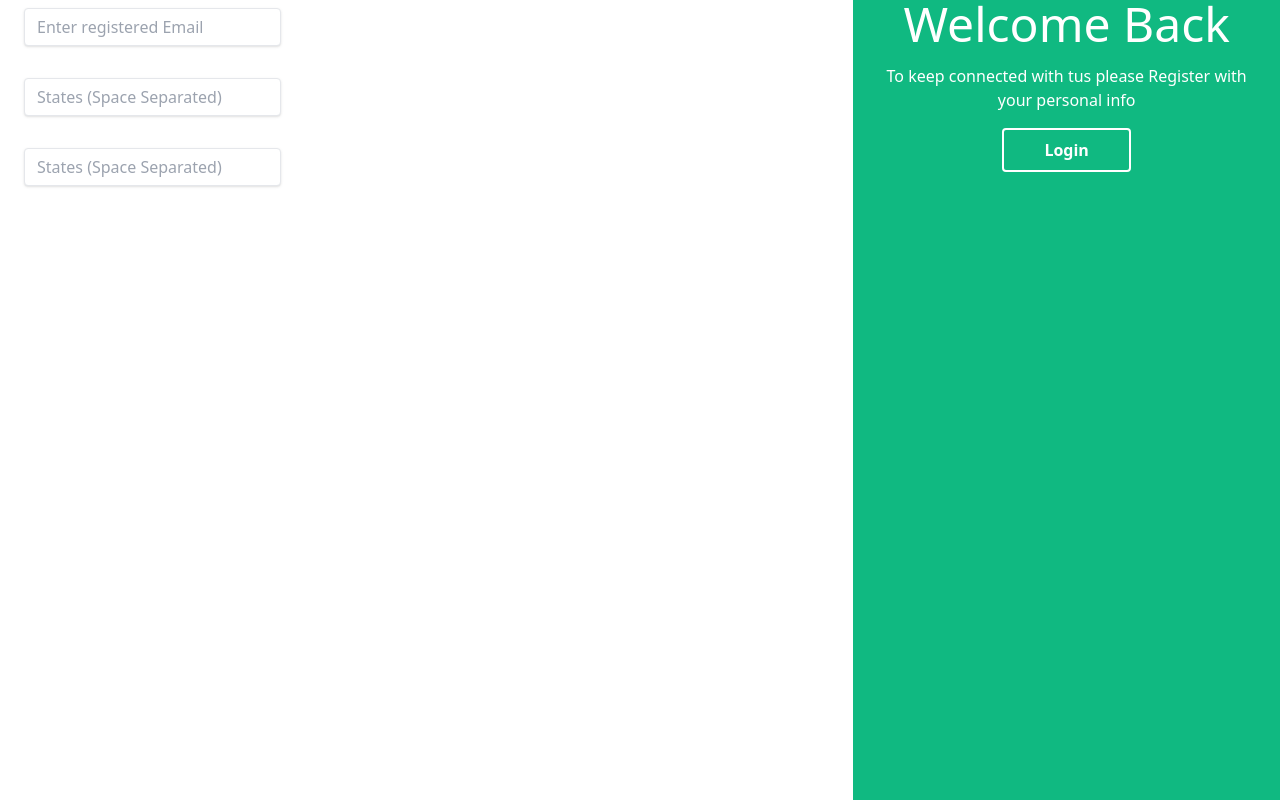
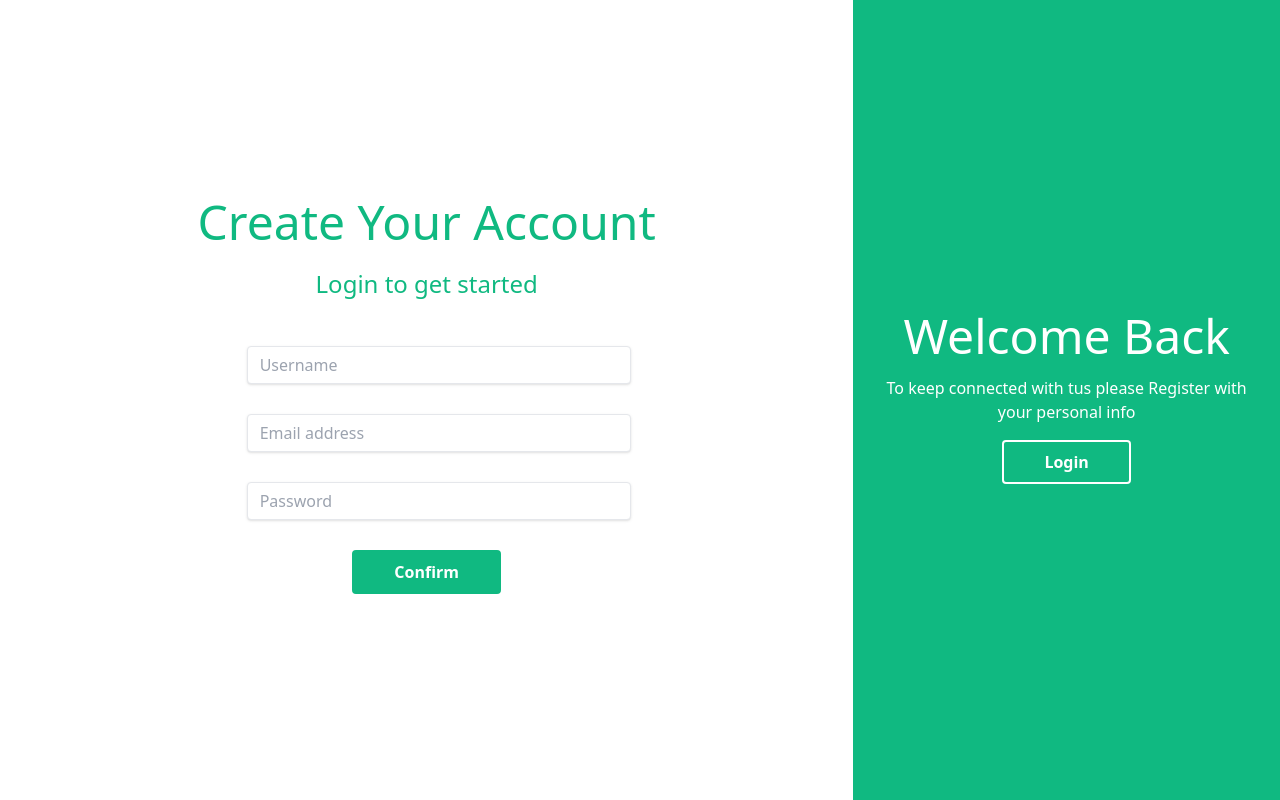
Before and after one commit to kulkarniishan/collaborative-code-editor, a React (Create React App) app in the folder Frontend/: page / in a window 1280 px wide. Both pictures are taken after a click on the button "Register". Built offline with nearby package versions, Linux system fonts and the light colour scheme.

Commit message:
FIX: Alligned the components in the center

```diff
--- a/Frontend/src/components/Auth/Auth.jsx
+++ b/Frontend/src/components/Auth/Auth.jsx
@@ -4,7 +4,7 @@ import LogIn from "./LogIn/logIn";
 
 
 const Transition = ({setLoginActive, set, name})=>(
-  <div className="container grid grid-rows-6 grid-flow-col content-center gap-4 px-5">
+  <div className="container grid grid-rows-3 grid-flow-col content-center gap-4 px-5 my-auto">
     <div className="text-5xl text-white text-center">Welcome Back</div>
     <p className="text-white text-center">To keep connected with tus please Register with your personal info</p>
     <div className="row-span mx-auto">
@@ -19,16 +19,16 @@ export default function Auth() {
   const [loginActive, setLoginActive] = useState(true);
   return (
     <div className="grid grid-cols-6 h-screen ">
-      <div className={`${loginActive? 'bg-emerald-500 col-span-2': 'bg-white col-span-4'}`}>
+      <div className={`${loginActive? 'bg-emerald-500 col-span-2': 'bg-white col-span-4'} flex`}>
         {loginActive ? (
-         <><Transition setLoginActive={setLoginActive} set={false} name={"Register"}/></>
+         <Transition setLoginActive={setLoginActive} set={false} name={"Register"}/>
         ) : (
           <Register />
         )}
       </div>
-      <div className={`${!loginActive? 'bg-emerald-500 col-span-2': 'bg-white col-span-4'}`}>
+      <div className={`${!loginActive? 'bg-emerald-500 col-span-2': 'bg-white col-span-4'} flex`}>
       {!loginActive ? (
-         <><Transition setLoginActive={setLoginActive} set={true} name={"Login"}/></>
+         <Transition setLoginActive={setLoginActive} set={true} name={"Login"}/>
         ) : (
           <LogIn />
           )}
--- a/Frontend/src/components/Auth/LogIn/logIn.jsx
+++ b/Frontend/src/components/Auth/LogIn/logIn.jsx
@@ -6,8 +6,8 @@ import { yupResolver } from "@hookform/resolvers/yup";
 import { useForm } from "react-hook-form";
 
 let schema = yup.object().shape({
-  email: yup.string().email().required(),
-  password: yup.string().min(6).required(),
+  userEmail: yup.string().email().required(),
+  userPassword: yup.string().min(6).required(),
 });
 
 function LogIn() {
@@ -20,36 +20,42 @@ function LogIn() {
   });
 
   return (
-    <div className="bg-transparent">
-      <div className="space-y-4">
+    <div className="container grid grid-rows-6 grid-flow-col content-center gap-4 px-5 my-auto">
+      <div className="row-span-1">
         <div className="text-5xl text-emerald-500 text-center">
           Welcome Back!
         </div>
+      </div>
+      <div className="row-span-1">
         <p className="text-emerald-500 text-2xl text-center">
           Login to get started
         </p>
-        <div className="row-span-1  py-2">
+      </div>
+      <div className="row-span-4">
+        <div className="container grid grid-rows-6 grid-flow-col content-center gap-2 my-auto">
+          <div className="row-span-2  py-2 mx-auto">
             <input
-            className="shadow appearance-none border rounded w-75 ml-6 py-2 px-3 text-gray-700 leading-tight focus:outline-none focus:shadow-outline"
+              className="shadow appearance-none border rounded w-96 ml-6 py-2 px-3 text-gray-700 leading-tight focus:outline-none focus:shadow-outline"
               id="userEmail"
               type="text"
-            placeholder="Enter registered Email"
+              placeholder="Registered Email address"
             />
           </div>
-        <div className="row-span-1 items-center py-2">
+          <div className="row-span-2 items-center py-2  mx-auto">
             <input
-            className="shadow appearance-none border rounded w-75 ml-6 py-2 px-3 text-gray-700 leading-tight focus:outline-none focus:shadow-outline"
-            id="password"
+              className="shadow appearance-none border rounded w-96 ml-6 py-2 px-3 text-gray-700 leading-tight focus:outline-none focus:shadow-outline"
+              id="userPassword"
               type="password"
-            placeholder="Enter your password"
+              placeholder="Password"
             />
           </div>
-        <div className="row-span-1 items-center py-2">
+          <div className="row-span-2 items-center py-2 mx-auto">
             <input
               className="bg-emerald-500 border-2 border-emerald-500 hover:bg-white hover:text-emerald-500 text-white font-bold py-2 px-10 rounded w-25"
               type="submit"
-            value="Submit"
+              value="Login"
             />
+          </div>
         </div>
       </div>
     </div>
--- a/Frontend/src/components/Auth/Register/register.jsx
+++ b/Frontend/src/components/Auth/Register/register.jsx
@@ -1,27 +1,60 @@
-import * as yup from 'yup'
-import { useEffect, useState } from 'react';
-import axios from 'axios';
-import { FaTimesCircle } from 'react-icons/fa'
-import { yupResolver } from '@hookform/resolvers/yup'
-import { useForm } from 'react-hook-form'
+import * as yup from "yup";
+import { useEffect, useState } from "react";
+import axios from "axios";
+import { FaTimesCircle } from "react-icons/fa";
+import { yupResolver } from "@hookform/resolvers/yup";
+import { useForm } from "react-hook-form";
 
 function Register() {
-
-    return (
-        <div className="bg-transparent">
-             <div className="space-y-4">
-                <div className="row-span-1  py-2">
-                    <input className="shadow appearance-none border rounded w-75 ml-6 py-2 px-3 text-gray-700 leading-tight focus:outline-none focus:shadow-outline" id="email" type="text" placeholder="Enter registered Email"  />
-                </div>
-                <div className="row-span-1 items-center py-2">
-                    <input className="shadow appearance-none border rounded w-75 ml-6 py-2 px-3 text-gray-700 leading-tight focus:outline-none focus:shadow-outline" id="password" type="password" placeholder="States (Space Separated)"  />
-                </div>
-                <div className="row-span-1 items-center py-2">
-                    <input className="shadow appearance-none border rounded w-75 ml-6 py-2 px-3 text-gray-700 leading-tight focus:outline-none focus:shadow-outline" id="password" type="password" placeholder="States (Space Separated)"  />
-                </div>
-             </div>
+  return (
+    <div className="container grid grid-rows-6 grid-flow-col content-center gap-4 px-5 my-auto">
+      <div className="row-span-1">
+        <div className="text-5xl text-emerald-500 text-center">
+          Create Your Account
         </div>
-    )
+      </div>
+      <div className="row-span-1">
+        <p className="text-emerald-500 text-2xl text-center">
+          Login to get started
+        </p>
+      </div>
+      <div className="row-span-4">
+        <div className="container grid grid-rows-4 grid-flow-col content-center gap-2 my-auto">
+          <div className="row-span-1  py-2 mx-auto">
+            <input
+              className="shadow appearance-none border rounded w-96 ml-6 py-2 px-3 text-gray-700 leading-tight focus:outline-none focus:shadow-outline"
+              id="registerName"
+              type="text"
+              placeholder="Username"
+            />
+          </div>
+          <div className="row-span-1 items-center py-2  mx-auto">
+            <input
+              className="shadow appearance-none border rounded w-96 ml-6 py-2 px-3 text-gray-700 leading-tight focus:outline-none focus:shadow-outline"
+              id="registerEmail"
+              type="email"
+              placeholder="Email address"
+            />
+          </div>
+          <div className="row-span-1 items-center py-2  mx-auto">
+            <input
+              className="shadow appearance-none border rounded w-96 ml-6 py-2 px-3 text-gray-700 leading-tight focus:outline-none focus:shadow-outline"
+              id="regsiterPassword"
+              type="password"
+              placeholder="Password"
+            />
+          </div>
+          <div className="row-span-1 items-center py-2 mx-auto">
+            <input
+              className="bg-emerald-500 border-2 border-emerald-500 hover:bg-white hover:text-emerald-500 text-white font-bold py-2 px-10 rounded w-25"
+              type="submit"
+              value="Confirm"
+            />
+          </div>
+        </div>
+      </div>
+    </div>
+  );
 }
 
-export default Register
+export default Register;
```
Lines whose indentation alone changed are shown as unchanged.
